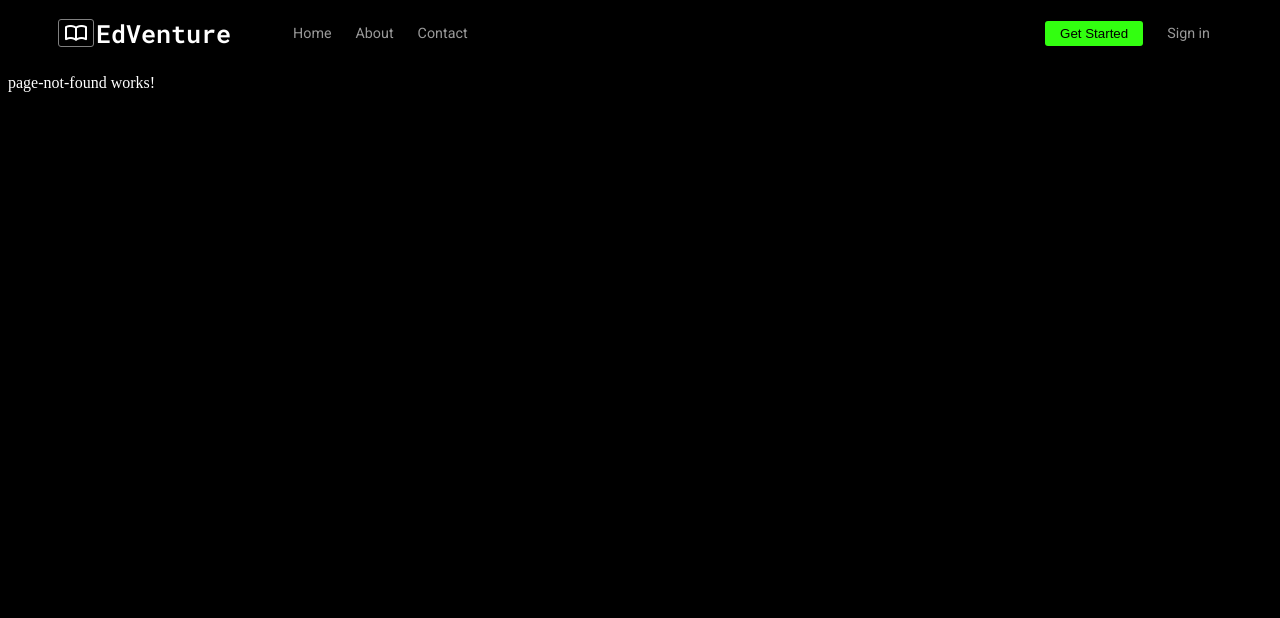
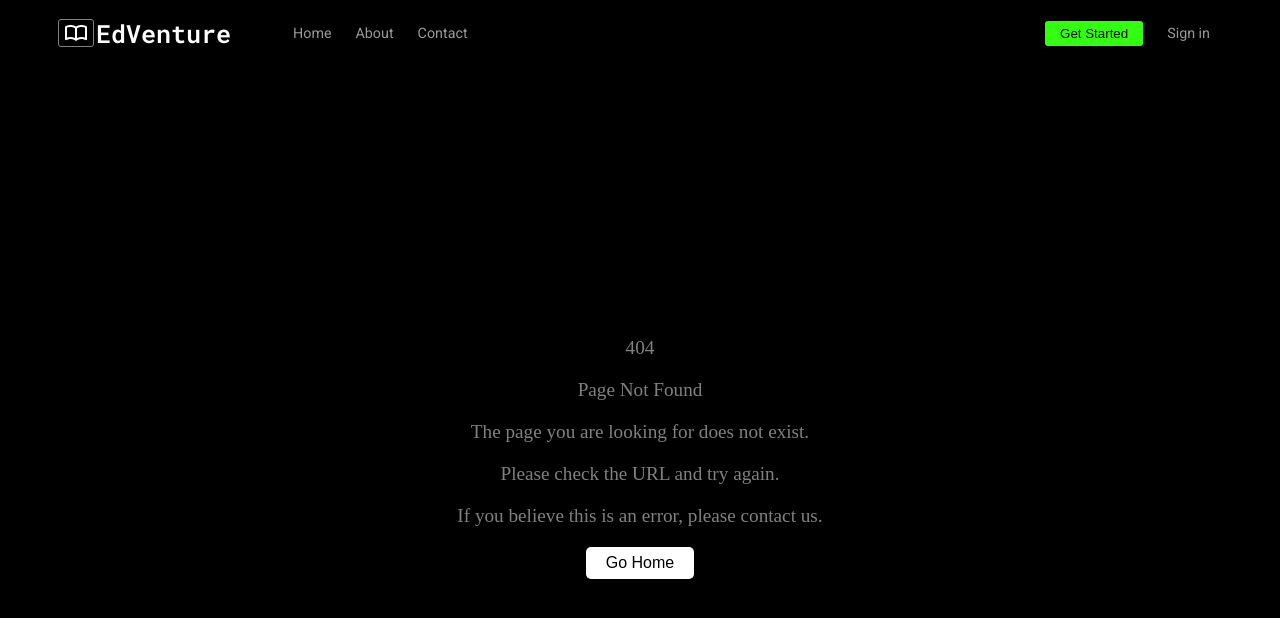
Before and after one commit to EdVentureDev/EdVenture, an Angular app in the folder EdVenture-FrontEnd/: page / in a window 1280 px wide. Both pictures are taken after a click on the button "Get Started". Shown: the top 618 px of the page. Built offline with nearby package versions, Linux system fonts and the light colour scheme.

Commit message:
Add page not found component with CSS and HTML

```diff
--- a/EdVenture-FrontEnd/src/app/components/page-not-found/page-not-found.component.css
+++ b/EdVenture-FrontEnd/src/app/components/page-not-found/page-not-found.component.css
@@ -0,0 +1,30 @@
+.pageNotFoundContainer {
+    display: flex;
+    flex-direction: column;
+    justify-content: center;
+    align-items: center;
+    height: 100vh;
+    text-align: center;
+}
+
+.pageNotFoundText {
+    font-size: 1.2em;
+    color: hsl(0, 0%, 50%);
+    margin-bottom: 20px;
+}
+
+.pageNotFoundBtn {
+    padding: 7px 20px;
+    background-color: white;
+    border: none;
+    border-radius: 5px;
+    cursor: pointer;
+    text-decoration: none;
+    color: black;
+    font-size: 1em;
+    transition: 0.2s;
+}
+
+.pageNotFoundBtn:hover {
+    background-color: hsl(0, 0%, 90%);
+}
--- a/EdVenture-FrontEnd/src/app/components/page-not-found/page-not-found.component.html
+++ b/EdVenture-FrontEnd/src/app/components/page-not-found/page-not-found.component.html
@@ -1 +1,8 @@
-<p>page-not-found works!</p>
+<div class="pageNotFoundContainer">
+    <div class="pageNotFoundText">404</div>
+    <div class="pageNotFoundText">Page Not Found</div>
+    <div class="pageNotFoundText">The page you are looking for does not exist.</div>
+    <div class="pageNotFoundText">Please check the URL and try again.</div>
+    <div class="pageNotFoundText">If you believe this is an error, please contact us.</div>
+    <button class="pageNotFoundBtn" routerLink="/home" routerLinkActive="active">Go Home</button>
+</div>
--- a/EdVenture-FrontEnd/src/app/components/page-not-found/page-not-found.component.ts
+++ b/EdVenture-FrontEnd/src/app/components/page-not-found/page-not-found.component.ts
@@ -1,9 +1,10 @@
 import { Component } from '@angular/core';
+import { RouterLink, RouterLinkActive } from '@angular/router';
 
 @Component({
   selector: 'app-page-not-found',
   standalone: true,
-  imports: [],
+  imports: [RouterLink, RouterLinkActive],
   templateUrl: './page-not-found.component.html',
   styleUrl: './page-not-found.component.css'
 })
```
